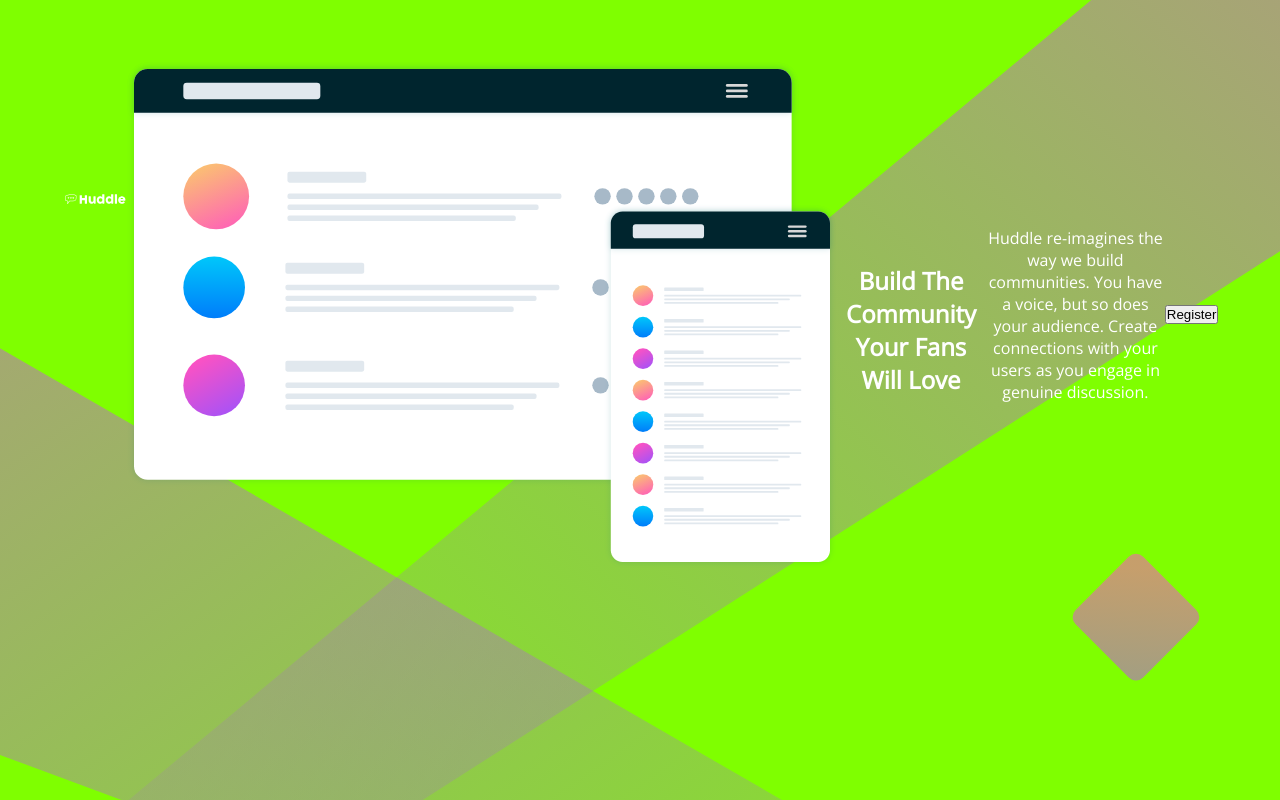
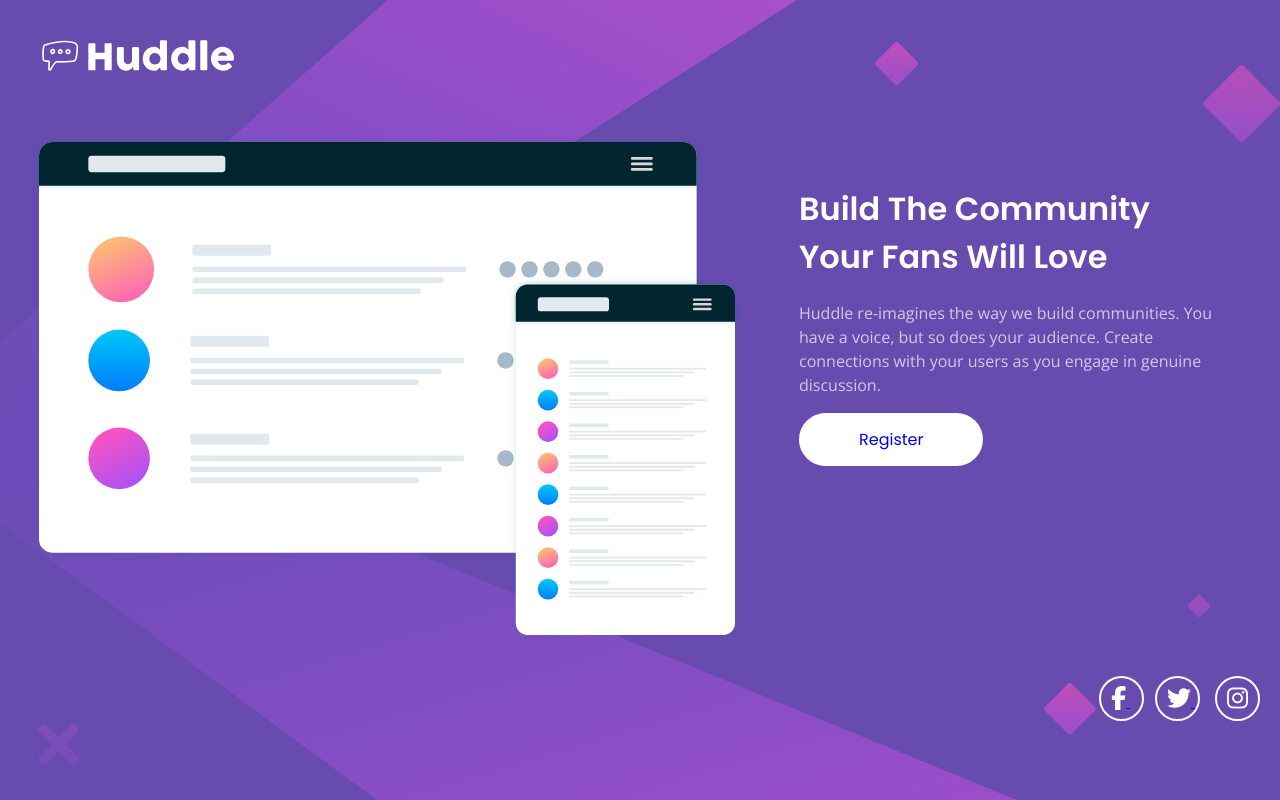
Before and after one commit to Oakwood811/huddle-landing-page, a plain HTML site: page index.html in a window 1280 px wide. Drawn offline with nearby package versions, Linux system fonts and the light colour scheme.

Commit message:
initial commit

```diff
--- a/index.html
+++ b/index.html
@@ -5,39 +5,40 @@
   <meta name="viewport" content="width=device-width, initial-scale=1.0"> <!-- displays site properly based on user's device -->
 
   <link rel="icon" type="image/png" sizes="32x32" href="./images/favicon-32x32.png">
+  <script src="https://kit.fontawesome.com/9fb41a1a6b.js" crossorigin="anonymous"></script>
   <link rel="stylesheet" href="style.css">
 
   <title>Frontend Mentor | Huddle landing page with single introductory section</title>
 
 </head>
 <body>
-  <div class="container">
+<div class="container">
+  <div class="wrapper">
     <div class="header">
       <img src="images/logo.svg" alt="">
     </div>
-        <img src="images/illustration-mockups.svg" alt="">
-
-        <h2>Build The Community Your Fans Will Love</h2>
-
-        <p>Huddle re-imagines the way we build communities. You have a voice, but so does your audience. Create connections with your users as you engage in genuine discussion. </p>
-
-        <button>Register</button>
-
-      <div class="icons">
-        <img src="images/facebook.svg" alt="">
-        <img src="images/twitter.svg" alt="">
-        <img src="images/instagram.svg" alt="">
+      <div class="main">
+        <div class="main-img">
+          <img src="images/illustration-mockups.svg" alt="">
+        </div>
+        <div class="textbox-content">
+          <h1>Build The Community Your Fans Will Love</h1>
+          <p>Huddle re-imagines the way we build communities. You have a voice, but so does your audience. Create connections with your users as you engage in genuine discussion. </p>
+          <a href="#">Register</a>
+        </div>
       </div>
-    </div>
-    </div>
+        <div class="icons">
+            <a href="#">
+              <i class="fa-brands fa-facebook-f"></i>
+            </a>
+            <a href="#">
+              <i <i class="fa-brands fa-twitter"></i>
+            </a>
+            <a href="#">
+              <i class="fa-brands fa-instagram"></i>
+            </a>
+        </div>
   </div>
-
-
-  <!-- <footer>
-    <p class="attribution">
-      Challenge by <a href="https://www.frontendmentor.io?ref=challenge" target="_blank">Frontend Mentor</a>.
-      Coded by <a href="#">Your Name Here</a>.
-    </p> -->
-  </footer>
+</div>
 </body>
 </html>
--- a/style.css
+++ b/style.css
@@ -2,51 +2,116 @@
 /* font-family: 'Open Sans', sans-serif;
 font-family: 'Poppins', sans-serif; */
 
-*,*::before, ::after{
+*{
   margin: 0;
   padding: 0;
-  box-sizing: 0;
+  box-sizing: border-box;
 }
-img, picture, video, canvas, svg {
-  display: block;
-  max-width: 100%;
-}
+
  body{
-  background-image: url(images/bg-mobile.svg);
+    background-image: url(images/bg-desktop.svg);
     background-color: hsl(257, 40%, 49%);
     background-repeat: no-repeat;
-  font-family: 'Open Sans', sans-serif;
-  margin: 2.6rem;
+    background-size: cover;
+    background-position: 100%;
+    min-height: 100vh;
   }
   .container{
-  max-height: 100%;
-text-align: center;
+  max-width: 1320px;
+  margin: 0 auto;
+  height: 100vh;
+  }
+  .wrapper{
+    height: 90%;
+    display: flex;
+    flex-direction: column;
+    justify-content: space-between;
+    padding: 30px 0;
+    margin: 0 2rem;
+  }
+  .header img{
+    width: 17%;
+    padding-bottom: 50px;
+  }
+  .main{
+    display: flex;
+    font-family: 'Open Sans', sans-serif;
+    font-size: 16px;
     color: white;
-padding: 20px;
+    font-weight: 400;
+
   }
-.header{
+  .main .textbox-content{
+  padding: 30px 26px;
+  margin-left: 32px;
+  }
+  h1{
     font-family: 'Poppins', sans-serif;
-  width: 40%;
-  margin-bottom: 20%;
+    margin: 20px 0px;
+    padding-right: 30px;
+    font-weight: 600;
   }
-h2{
-  margin-top: 30px;
-  padding: 10px;
+  .textbox-content p{
+    line-height: 1.5;
+    opacity: .7;
+    padding-bottom: 30px;
+  }
+.textbox-content a{
+  text-decoration: none;
+  padding: 15px 60px;
+  background-color: white;
+  border-radius: 35px;
+  cursor: pointer;
+  font-family: 'Poppins', sans-serif;
+}
+.main a:hover{
+  background-color: hsl(300, 69%, 71%);
+  box-shadow: 3px 5px 10px white;
+  color: white;
+
 }
 .icons{
-  display: flex;
-  max-width: 20px;
+  text-align: right;
+  margin-top: 40px;
+}
+.icons a i{
+  color: white;
+  font-size: 1.5em;
+  position: relative;
 }
 
-@media only screen and (min-width:768px){
+.icons a:not(:first-child){
+margin-left: 2rem;
+}
+
+.icons a i::after{
+  content: '';
+  position: absolute;
+  height: 41px;
+  width: 41px;
+  border: 2px solid white;
+  border-radius: 50%;
+  left: -12px;
+  bottom: -11px;
+}
+
+.icons a:nth-child(2){
+  margin-left: 2.3rem;
+}
+.icons a:hover i{
+  color: hsl(300, 69%, 71%);
+}
+.icons a i:hover::after{
+  border-color: hsl(300, 69%, 71%);
+}
+
+
+
+@media only screen and (max-width:425px){
+
   body{
-    background-color: chartreuse;
-    background-size: 100%;
-  }
-  .container{
-    display: flex;
-    align-items: center;
-    justify-content: center;
-
+    background-color: gold;  }
+  .wrapper{
+    display: grid;
   }
 }
```
Lines whose indentation alone changed are shown as unchanged.
